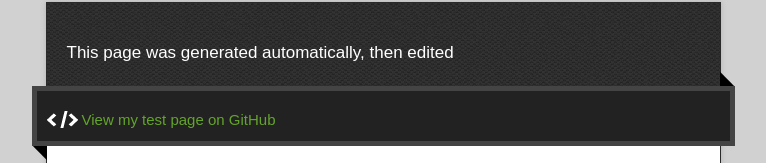
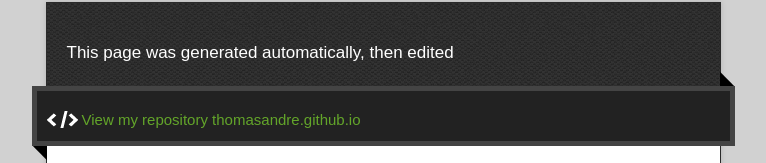
Before and after one commit to thomasandre/thomasandre.github.io, a plain HTML site: page index.html in a window 1280 px wide. Shown: the part 218-381 px from the top of the page, without its empty margins (257-1023 px from the left). Drawn offline with nearby package versions, Linux system fonts and the light colour scheme.

Commit message:
Update index.html

```diff
--- a/index.html
+++ b/index.html
@@ -29,7 +29,7 @@
       <div id="main" role="main">
         <div class="download-bar">
         <div class="inner">
-          <a href="https://github.com/thomasandre" class="code">View my test page on GitHub</a>
+          <a href="https://github.com/thomasandre" class="code">View my repository thomasandre.github.io </a>
         </div>
         <span class="blc"></span><span class="trc"></span>
         </div>
```
